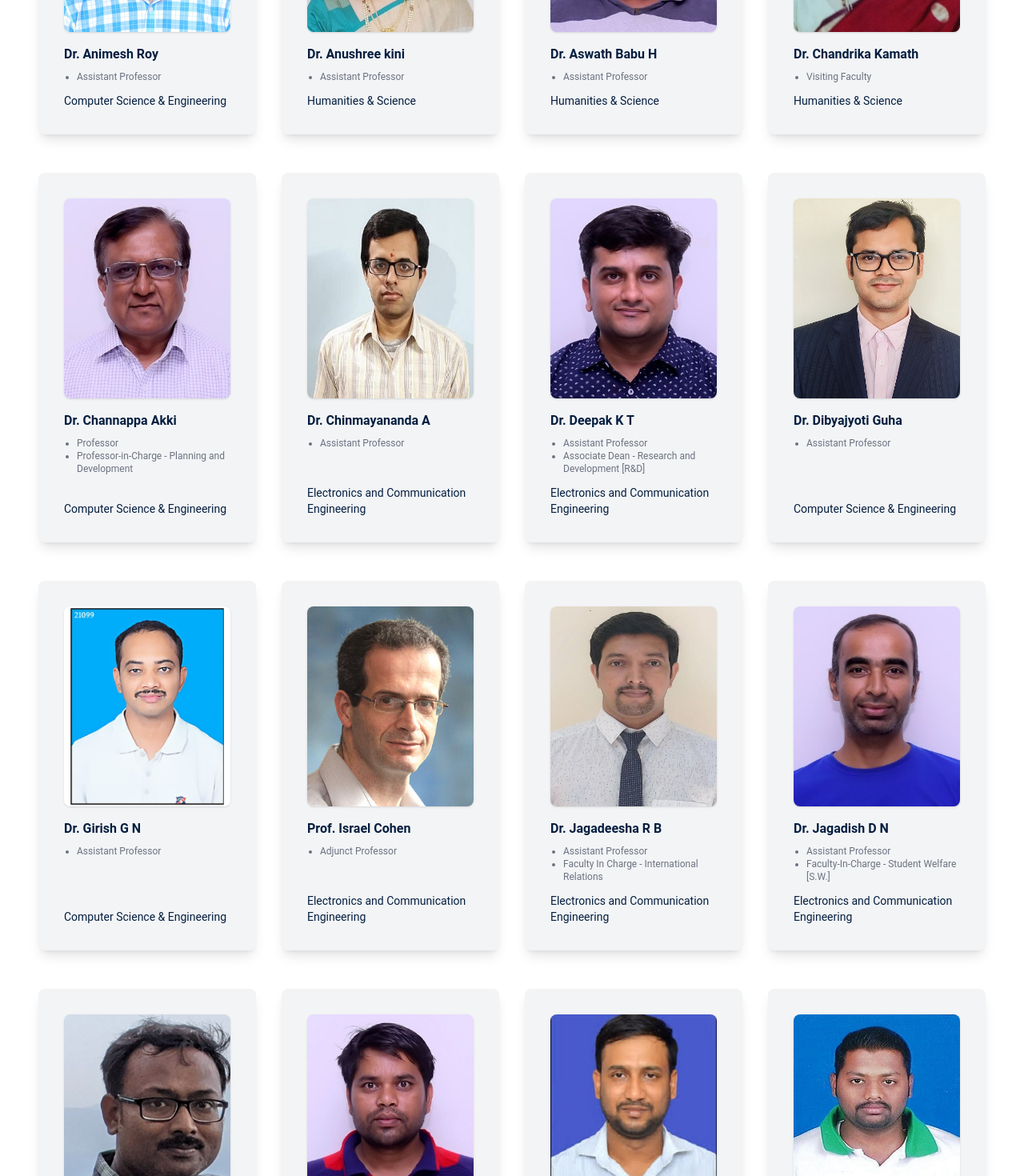
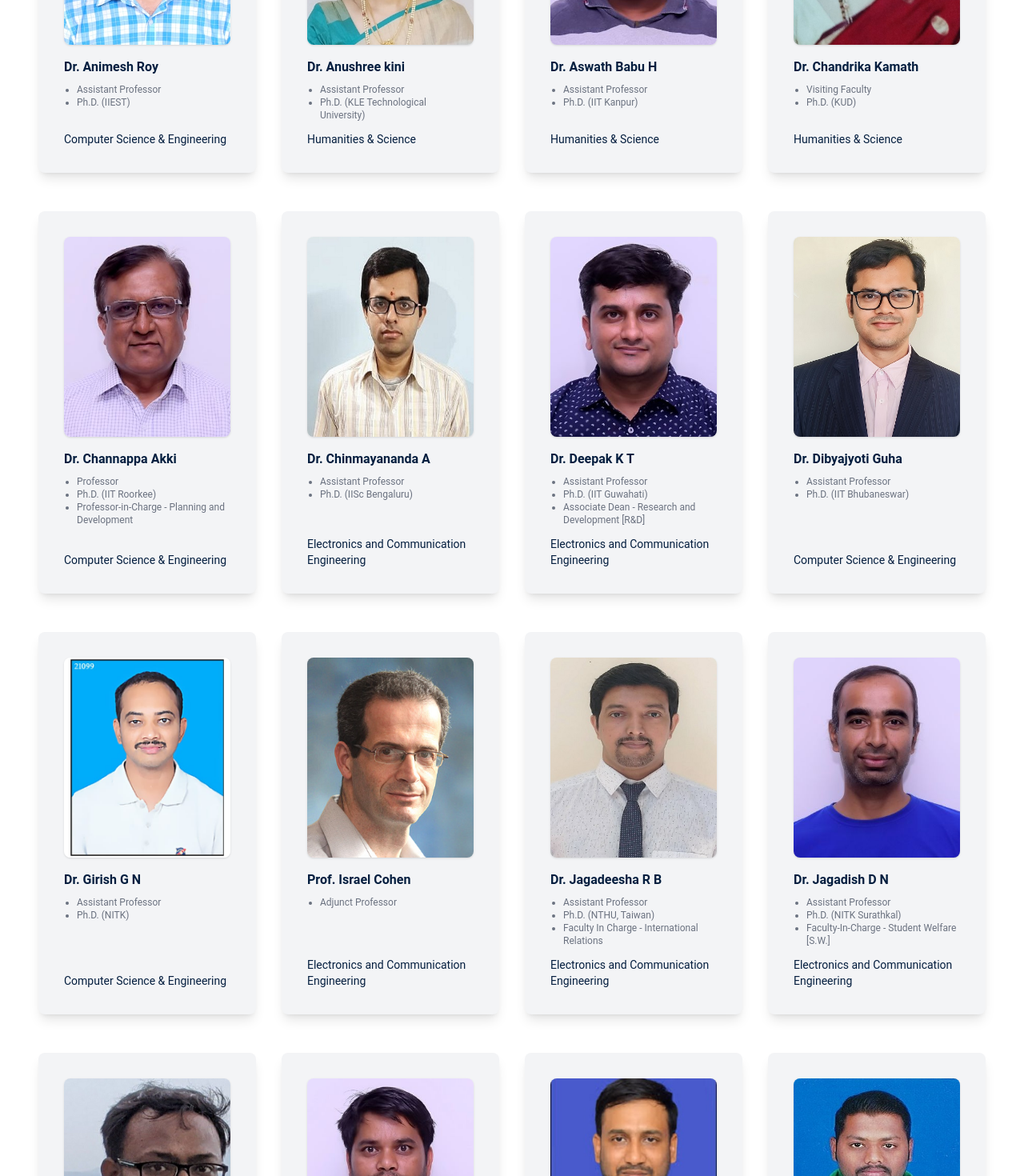
Before and after one commit to Velocity-IIITDWD/iiitdwd.ac.in, a Next.js app: page /faculty in a window 1280 px wide. Shown: the part 1320-2790 px from the top of the page at 80% size. Built offline with nearby package versions, Linux system fonts and the light colour scheme.

Commit message:
chore: Added Ph.D. institute for Faculty

```diff
--- a/app/faculty/page.tsx
+++ b/app/faculty/page.tsx
@@ -60,6 +60,7 @@ const List = ({ ll }: ListProps) => {
                 </h3>
                 <ul className="list-disc text-xs pl-4 text-gray-500 mt-2">
                   <li>{arr?.content?.card?.designation}</li>
+                 {arr?.content?.card?.PhD !== '' && ( <li>{arr?.content?.card?.PhD}</li>)}
                   {arr?.content?.card?.position && (
                     <li>{arr?.content?.card?.position}</li>
                   )}
--- a/data/faculty_profile.ts
+++ b/data/faculty_profile.ts
@@ -8,6 +8,7 @@ export interface ProfileProp {
 
     card: {
       photo: string;
+      PhD:string,
       designation: string;
       department: string;
       mail_id: string;
@@ -31,6 +32,7 @@ let ProfileProps: ProfileProp[] = [
       },
       card: {
         photo: '/images/Prof.V.Ravishankar.jpg',
+        PhD:'',
         designation: 'Adjunct Professor',
         department: 'Humanities & Science',
         mail_id: 'vravi@physics.iitd.ac.in',
@@ -54,6 +56,7 @@ let ProfileProps: ProfileProp[] = [
       },
       card: {
         photo: '/images/Dr.AbdulWahid.jpeg',
+        PhD:'Ph.D. (IIT Dhanbad)',
         designation: 'Assistant Professor',
         department: 'Computer Science & Engineering',
         mail_id: 'abdul.wahid@iiitdwd.ac.in',
@@ -79,6 +82,7 @@ let ProfileProps: ProfileProp[] = [
       },
       card: {
         photo: '/images/Dr.AnandP.Barangi.jpg',
+        PhD:'Ph.D. (Karnatak University, Dharwad)',
         designation: 'Assistant Professor',
         department: 'Humanities & Science',
         mail_id: 'anandbarangi@iiitdwd.ac.in',
@@ -99,6 +103,7 @@ let ProfileProps: ProfileProp[] = [
       },
       card: {
         photo: '/images/Dr.AnimeshChaturvedi.jpg',
+        PhD:'Ph.D. (IIT Indore)',
         designation: 'Assistant Professor',
         department: 'Data Science and Intelligent Systems',
         mail_id: 'animesh@iiitdwd.ac.in',
@@ -124,6 +129,7 @@ let ProfileProps: ProfileProp[] = [
       },
       card: {
         photo: '/images/Dr.AnimeshRoy.jpg',
+        PhD:'Ph.D. (IIEST)',
         designation: 'Assistant Professor',
         department: 'Computer Science & Engineering',
         mail_id: 'animeshroy@iiitdwd.ac.in',
@@ -148,6 +154,7 @@ let ProfileProps: ProfileProp[] = [
       },
       card: {
         photo: '/images/Dr.Anushreekini.jpg',
+        PhD:'Ph.D. (KLE Technological University)',
         designation: 'Assistant Professor',
         department: 'Humanities & Science',
         mail_id: 'anushree@iiitdwd.ac.in',
@@ -168,6 +175,7 @@ let ProfileProps: ProfileProp[] = [
       },
       card: {
         photo: '/images/Dr.AswathBabuH.jpeg',
+        PhD:'Ph.D. (IIT Kanpur)',
         designation: 'Assistant Professor',
         department: 'Humanities & Science',
         mail_id: 'aswath@iiitdwd.ac.in',
@@ -192,6 +200,7 @@ let ProfileProps: ProfileProp[] = [
       },
       card: {
         photo: '/images/Dr.ChandrikaKamath.png',
+        PhD:'Ph.D. (KUD)',
         designation: 'Visiting Faculty',
         department: 'Humanities & Science',
         mail_id: '-',
@@ -212,6 +221,7 @@ let ProfileProps: ProfileProp[] = [
       },
       card: {
         photo: '/images/Dr.ChannappaAkki.jpeg',
+        PhD:'Ph.D. (IIT Roorkee)',
         designation: 'Professor',
         department: 'Computer Science & Engineering',
         mail_id: 'akki.channappa@gmail.com',
@@ -237,6 +247,7 @@ let ProfileProps: ProfileProp[] = [
       },
       card: {
         photo: '/images/Dr.ChinmayanandaA.jpg',
+        PhD:'Ph.D. (IISc Bengaluru)',
         designation: 'Assistant Professor',
         department: 'Electronics and Communication Engineering',
         mail_id: 'chinmay@iiitdwd.ac.in',
@@ -262,6 +273,7 @@ let ProfileProps: ProfileProp[] = [
       },
       card: {
         photo: '/images/Dr.DeepakKT.jpeg',
+        PhD:'Ph.D. (IIT Guwahati)',
         designation: 'Assistant Professor',
         department: 'Electronics and Communication Engineering',
         mail_id: 'deepak@iiitdwd.ac.in',
@@ -286,6 +298,7 @@ let ProfileProps: ProfileProp[] = [
       },
       card: {
         photo: '/images/Dr.DibyajyotiGuha.jpg',
+        PhD:'Ph.D. (IIT Bhubaneswar)',
         designation: 'Assistant Professor',
         department: 'Computer Science & Engineering',
         mail_id: 'dguha@iiitdwd.ac.in',
@@ -311,6 +324,7 @@ let ProfileProps: ProfileProp[] = [
       },
       card: {
         photo: '/images/Dr.GirishGN.jpeg',
+        PhD:'Ph.D. (NITK)',
         designation: 'Assistant Professor',
         department: 'Computer Science & Engineering',
         mail_id: 'girish@iiitdwd.ac.in',
@@ -335,6 +349,7 @@ let ProfileProps: ProfileProp[] = [
       },
       card: {
         photo: '/images/Dr.JagadeeshaRB.jpg',
+        PhD:'Ph.D. (NTHU, Taiwan)',
         designation: 'Assistant Professor',
         department: 'Electronics and Communication Engineering',
         mail_id: 'Jagadeesha@iiitdwd.ac.in',
@@ -362,6 +377,7 @@ let ProfileProps: ProfileProp[] = [
       },
       card: {
         photo: '/images/Dr.JagadishDN.jpeg',
+        PhD:'Ph.D. (NITK Surathkal)',
         designation: 'Assistant Professor',
         department: 'Electronics and Communication Engineering',
         mail_id: 'jagadishdn@iiitdwd.ac.in',
@@ -387,6 +403,7 @@ let ProfileProps: ProfileProp[] = [
       },
       card: {
         photo: '/images/Dr.KrishnenduGhosh.png',
+        PhD:'Ph.D. (IIT Kharagpur)',
         designation: 'Assistant Professor',
         department: 'Computer Science & Engineering',
         mail_id: 'krishnendu@iiitdwd.ac.in',
@@ -410,6 +427,7 @@ let ProfileProps: ProfileProp[] = [
       },
       card: {
         photo: '/images/Dr.LakshmanMahto.jpeg',
+        PhD:'Ph.D. (IIT Mandi)',
         designation: 'Assistant Professor',
         department: 'Humanities & Science',
         mail_id: 'lakshman@iiitdwd.ac.in',
@@ -434,6 +452,7 @@ let ProfileProps: ProfileProp[] = [
       },
       card: {
         photo: '/images/Dr.MalayKumar.jpg',
+        PhD:'Ph.D. (NIT Raipur)',
         designation: 'Assistant Professor',
         department: 'Computer Science & Engineering',
         mail_id: 'malay.kumar@iiitdwd.ac.in',
@@ -458,6 +477,7 @@ let ProfileProps: ProfileProp[] = [
       },
       card: {
         photo: '/images/Dr.ManjunathKV.jpg',
+        PhD:'Ph.D. (NITK Surathkal)',
         designation: 'Assistant Professor',
         department: 'Data Science and Intelligent Systems',
         mail_id: 'manjunathkv@iiitdwd.ac.in',
@@ -479,6 +499,7 @@ let ProfileProps: ProfileProp[] = [
       },
       card: {
         photo: '/images/Dr.NavyashreeG.R..jpg',
+        PhD:'Ph.D. (NITK Surathkal)',
         designation: 'Visiting Faculty',
         department: 'Humanities & Science',
         mail_id: 'navyashree@iiitdwd.ac.in',
@@ -504,6 +525,7 @@ let ProfileProps: ProfileProp[] = [
       },
       card: {
         photo: '/images/Dr.NatarajKS.jpg',
+        PhD:'Ph.D. (IIT Bombay)',
         designation: 'Assistant Professor',
         department: 'Electronics and Communication Engineering',
         mail_id: 'nataraj@iiitdwd.ac.in',
@@ -528,6 +550,7 @@ let ProfileProps: ProfileProp[] = [
       },
       card: {
         photo: '/images/Dr.PavanKumarC.jpg',
+        PhD:'Ph.D. (VIT Vellore)',
         designation: 'Assistant Professor',
         department: 'Computer Science & Engineering',
         mail_id: 'pavan@iiitdwd.ac.in',
@@ -555,6 +578,7 @@ let ProfileProps: ProfileProp[] = [
       },
       card: {
         photo: '/images/Dr.PrabhuPrasadBM.png',
+        PhD:'Ph.D. (NITK Surathkal)',
         designation: 'Assistant Professor',
         department: 'Computer Science & Engineering',
         mail_id: 'prabhuprasad@iiitdwd.ac.in',
@@ -580,6 +604,7 @@ let ProfileProps: ProfileProp[] = [
       },
       card: {
         photo: '/images/Dr.PrakashPawar.jpg',
+        PhD:'Ph.D. (NITK Surathkal)',
         designation: 'Assistant Professor',
         department: 'Electronics and Communication Engineering',
         mail_id: 'Prakashpawar@iiitdwd.ac.in',
@@ -606,6 +631,7 @@ let ProfileProps: ProfileProp[] = [
       },
       card: {
         photo: '/images/Dr.PramodYelmewad.jpg',
+        PhD:'Ph.D. (NITK Surathkal)',
         designation: 'Assistant Professor',
         department: 'Computer Science & Engineering',
         mail_id: 'pramodyelmewad@iiitdwd.ac.in',
@@ -629,6 +655,7 @@ let ProfileProps: ProfileProp[] = [
       },
       card: {
         photo: '/images/Dr.RajendraHegadi.jpeg',
+        PhD:'Ph.D. (MGRRI, Chennai)',
         designation: 'Associate Professor',
         department: 'Data Science and Intelligent Systems',
         mail_id: 'rajendrahegadi@iiitdwd.ac.in',
@@ -653,6 +680,7 @@ let ProfileProps: ProfileProp[] = [
       },
       card: {
         photo: '/images/Dr.RajeshNS.jpeg',
+        PhD:'Ph.D. (NITK Surathkal)',
         designation: 'Assistant Professor',
         department: 'Humanities & Science',
         mail_id: 'rajeshns29@gmail.com, rajesh.ns29@iiitdwd.ac.in',
@@ -679,6 +707,7 @@ let ProfileProps: ProfileProp[] = [
       },
       card: {
         photo: '/images/Dr.RajibSharma.jpg',
+        PhD:'Ph.D. (IIT Guwahati)',
         designation: 'Assistant Professor',
         department: 'Data Science and Intelligent Systems',
         mail_id: 'rajibd2k@iiitdwd.ac.in',
@@ -703,6 +732,7 @@ let ProfileProps: ProfileProp[] = [
       },
       card: {
         photo: '/images/Dr.RameshAthe.jpg',
+        PhD:'Ph.D. (Osmania University, Hyderabad)',
         designation: 'Assistant Professor',
         department: 'Data Science and Intelligent Systems',
         mail_id: ' ramesh.athe@iiitdwd.ac.in',
@@ -731,6 +761,7 @@ let ProfileProps: ProfileProp[] = [
       },
       card: {
         photo: '/images/Dr.SibasankarPadhy.jpg',
+        PhD:'Ph.D. (IIT Guwahati)',
         designation: 'Assistant Professor',
         department: 'Electronics and Communication Engineering',
         mail_id: 'sibasankar@iiitdwd.ac.in',
@@ -751,6 +782,7 @@ let ProfileProps: ProfileProp[] = [
       },
       card: {
         photo: '/images/Dr.SiddharthR.jpg',
+        PhD:'Ph.D. (NIT Puducherry)',
         designation: 'Assistant  Professor',
         department: 'Data Science and Intelligent Systems',
         mail_id: 'siddharth_r@iiitdwd.ac.in',
@@ -774,6 +806,7 @@ let ProfileProps: ProfileProp[] = [
       },
       card: {
         photo: '/images/Dr.ShirshenduLayek.jpg',
+        PhD:'Ph.D. (IIT Dhanbad)',
         designation: 'Assistant  Professor',
         department: 'Data Science and Intelligent Systems',
         mail_id: 'shirshendu@iiitdwd.ac.in',
@@ -797,6 +830,7 @@ let ProfileProps: ProfileProp[] = [
       },
       card: {
         photo: '/images/Dr.SomenBhattacharjee.jpeg',
+        PhD:'Ph.D. (IIT Guwahati)',
         designation: 'Assistant  Professor',
         department: 'Electronics and Communication Engineering',
         mail_id: 'somen@iiitdwd.ac.in',
@@ -821,6 +855,7 @@ let ProfileProps: ProfileProp[] = [
       },
       card: {
         photo: '/images/Dr.SadhviManerikar.jpg',
+        PhD:'Ph.D. (NIT Goa)',
         designation: 'Assistant  Professor',
         department: 'Computer Science & Engineering',
         mail_id: 'Sadhvi@iiitdwd.ac.in',
@@ -846,6 +881,7 @@ let ProfileProps: ProfileProp[] = [
       },
       card: {
         photo: '/images/Dr.SunilKumarPV.jpg',
+        PhD:'Ph.D. (NIT, Calicut)',
         designation: 'Assistant  Professor',
         department: 'Computer Science & Engineering',
         mail_id: 'sunilkumar.pv@iiitdwd.ac.in',
@@ -870,6 +906,7 @@ let ProfileProps: ProfileProp[] = [
       },
       card: {
         photo: '/images/Dr.SunilSaumya.jpeg',
+        PhD:'Ph.D. (NIT Patna)',
         designation: 'Assistant Professor',
         department: 'Data Science and Intelligent Systems',
         mail_id: 'sunil.saumya@iiitdwd.ac.in',
@@ -891,6 +928,7 @@ let ProfileProps: ProfileProp[] = [
       },
       card: {
         photo: '/images/Dr.SunilCK.jpg',
+        PhD:'Ph.D. (NITK Surathkal)',
         designation: 'Assistant  Professor',
         department: 'Computer Science & Engineering',
         mail_id: 'sunilck@iiitdwd.ac.in',
@@ -915,6 +953,7 @@ let ProfileProps: ProfileProp[] = [
       },
       card: {
         photo: '/images/Dr.SuvadipHazra.png',
+        PhD:'Ph.D. (NIT Durgapur)',
         designation: 'Assistant  Professor',
         department: 'Computer Science & Engineering',
         mail_id: 'suvadip@iiitdwd.ac.in',
@@ -939,6 +978,7 @@ let ProfileProps: ProfileProp[] = [
       },
       card: {
         photo: '/images/Dr.UtkarshKhaire.jpg',
+        PhD:'Ph.D. (NIT Nagaland)',
         designation: 'Assistant  Professor',
         department: 'Data Science and Intelligent Systems',
         mail_id: 'utkarshkhaire@iiitdwd.ac.in',
@@ -962,6 +1002,7 @@ let ProfileProps: ProfileProp[] = [
       },
       card: {
         photo: '/images/Dr.VivekrajVK.jpg',
+        PhD:'Ph.D. (IIT Roorkee)',
         designation: 'Assistant  Professor',
         department: 'Computer Science & Engineering',
         mail_id: 'vivekraj@iiitdwd.ac.in',
@@ -985,6 +1026,7 @@ let ProfileProps: ProfileProp[] = [
       },
       card: {
         photo: '/images/ShrinivasKulkarni.jpeg',
+        PhD:'',
         designation: 'Professor in Practice',
         department: 'Computer Science & Engineering',
         mail_id: 'shrinivaskk@gmail.com',
@@ -1006,6 +1048,7 @@ let ProfileProps: ProfileProp[] = [
       },
       card: {
         photo: '/images/RajeshVasa.jpg',
+        PhD:'',
         designation: 'Adjunct Professor',
         department: 'Computer Science & Engineering',
         mail_id: '',
@@ -1032,6 +1075,7 @@ let ProfileProps: ProfileProp[] = [
       },
       card: {
         photo: '/images/AmbarishKulkarni.jpg',
+        PhD:'',
         designation: 'Adjunct Professor',
         department: 'Electronics and Communication Engineering',
         mail_id: 'ambarishkulkarni@swin.edu.au',
@@ -1059,6 +1103,7 @@ let ProfileProps: ProfileProp[] = [
       },
       card: {
         photo: '/images/IsraelCohen.jpg',
+        PhD:'',
         designation: 'Adjunct Professor',
         department: 'Electronics and Communication Engineering',
         mail_id: 'icohen@ee.technion.ac.il',
@@ -1086,6 +1131,7 @@ let ProfileProps: ProfileProp[] = [
       },
       card: {
         photo: '/images/NixonPatel.jpg',
+        PhD:'',
         designation: 'Professor in Practice',
         department: 'Data Science and Intelligent Systems',
         mail_id: 'nixonpatel@gmail.com',
@@ -1112,6 +1158,7 @@ let ProfileProps: ProfileProp[] = [
       },
       card: {
         photo: '/images/SRMahadevaPrasanna.jpg',
+        PhD:'Ph.D. (IIT Madras)',
         designation: 'Professor and Director',
         department: 'Data Science and Intelligent Systems',
         mail_id: 'prasanna@iiitdwd.ac.in',
```
Also changed, not shown: app/faculty/[id]/page.tsx (+11 -8 lines).
